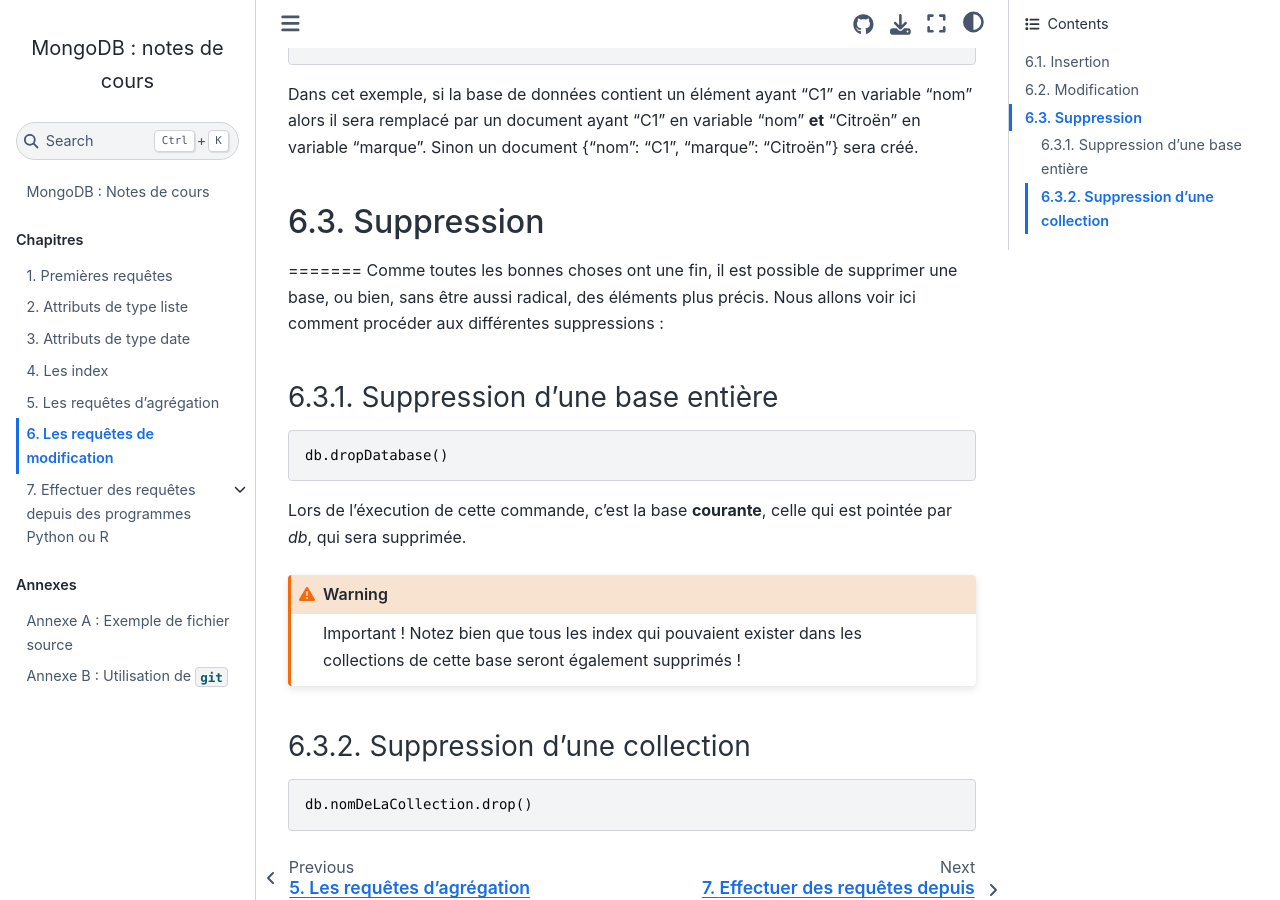
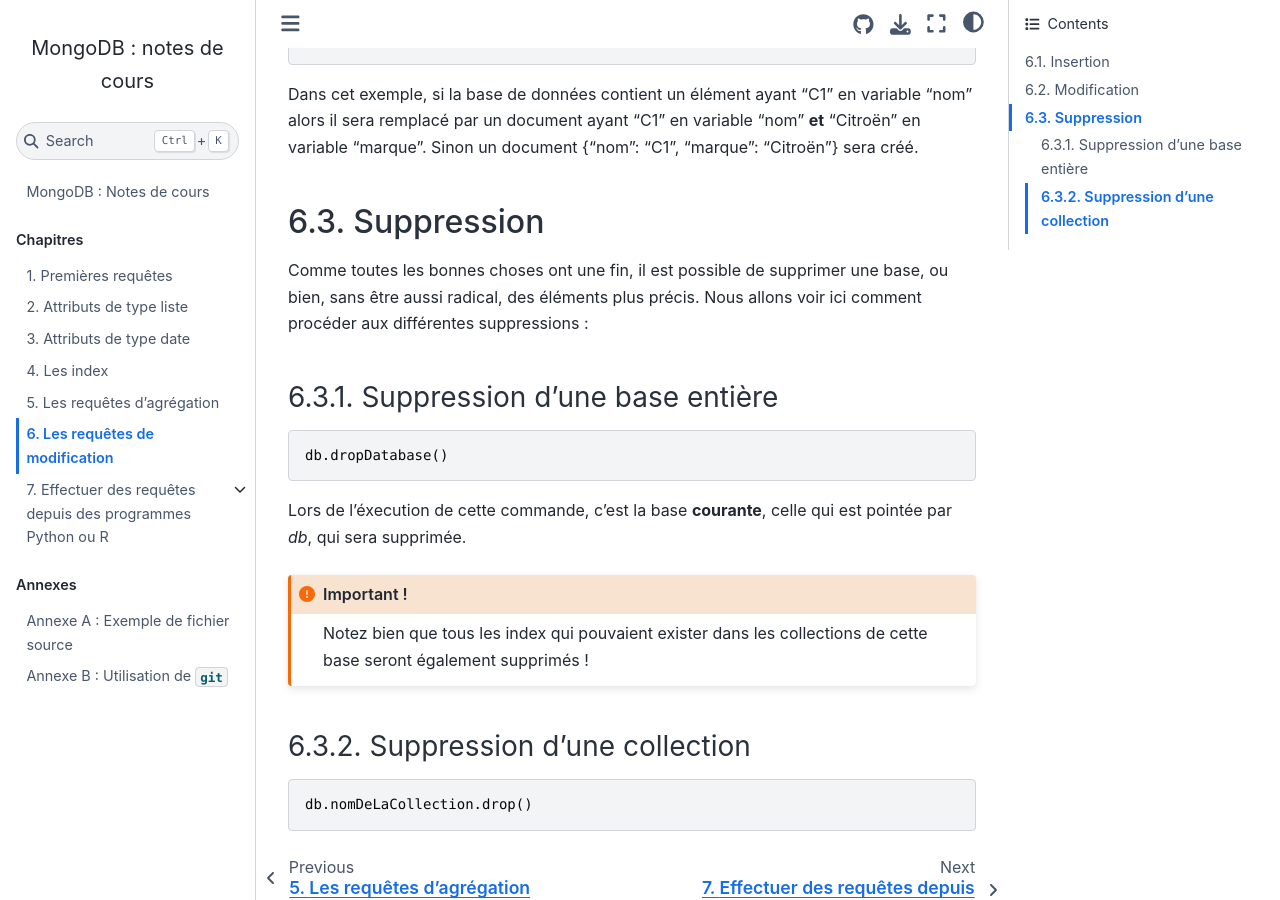
Before and after one commit to rtavenar/mongo_book, a Jupyter Book: the page built from content/06_modif.md, in a window 1280 px wide and 900 px high, scrolled down 1830 px. Built offline with Jupyter Book 1.0.4 settings and Sphinx 7.4.7 and the Sphinx Book theme 1.1.4, drawn with Linux system fonts in a browser that asks for light colours.

Commit message:
Update 06_modif.md

````diff
--- a/content/06_modif.md
+++ b/content/06_modif.md
@@ -77,7 +77,7 @@
 Dans cet exemple, si la base de données contient un élément ayant "C1" en variable "nom" alors il sera remplacé par un document ayant "C1" en variable "nom" **et** "Citroën" en variable "marque". Sinon un document {"nom": "C1", "marque": "Citroën"} sera créé.
 
 ## Suppression
-=======
+
 Comme toutes les bonnes choses ont une fin, il est possible de supprimer une base, ou bien, sans être aussi radical, des éléments plus précis.
 Nous allons voir ici comment procéder aux différentes suppressions :
 
@@ -86,7 +86,8 @@
 db.dropDatabase()
 ```
 Lors de l'éxecution de cette commande, c'est la base **courante**, celle qui est pointée par _db_, qui sera supprimée.
-```{warning} Important !
+```{admonition} Important !
+:class: attention
 Notez bien que tous les index qui pouvaient exister dans les collections de cette base seront également supprimés !
 ```
 
````
